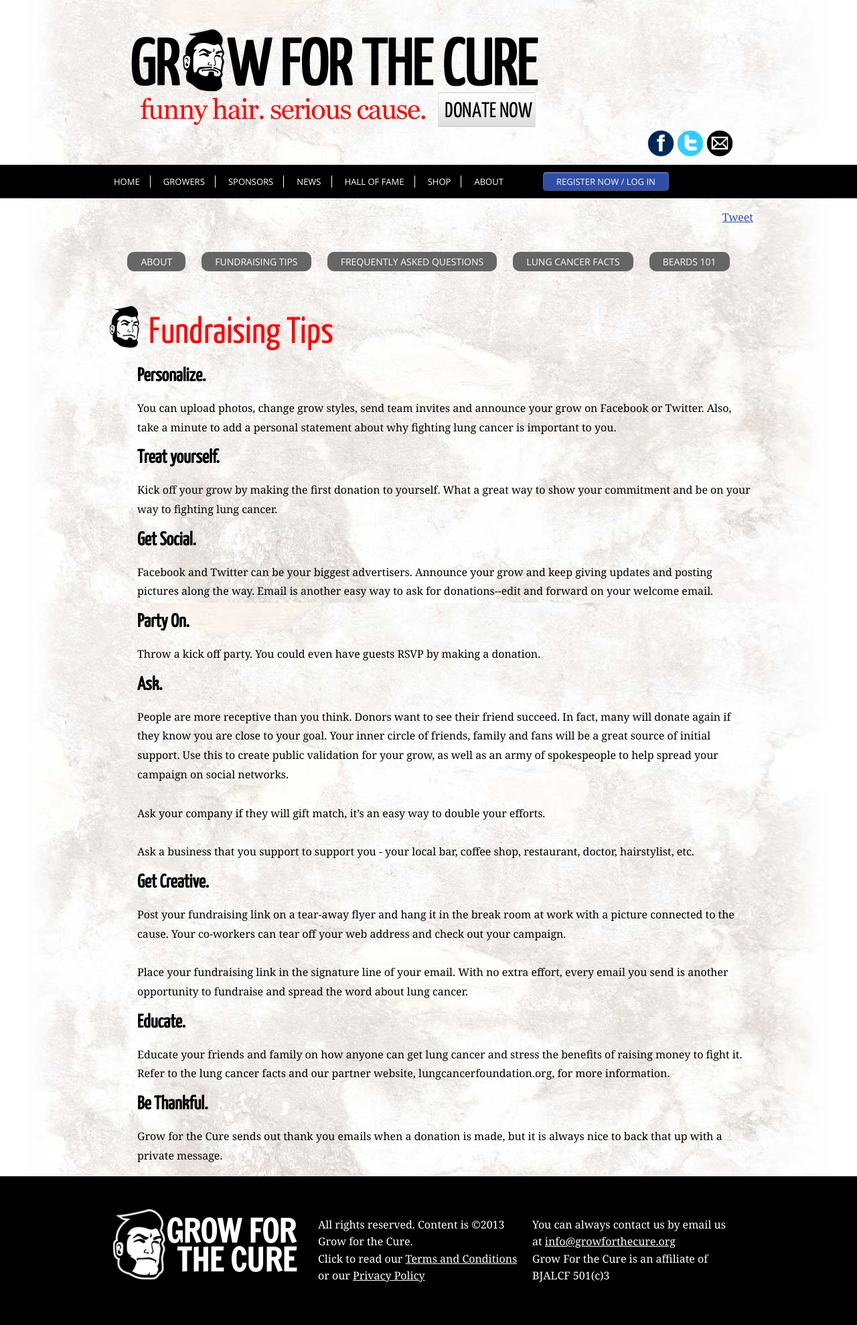
After one commit to ProJobless/growforthecure.org, a CodeIgniter app: page /about/fundraising/ in a window 1280 px wide. The commit adds this page. Shown: the whole page at 67% size. Run offline with CodeIgniter, Linux system fonts and the light colour scheme; some libraries are stand-ins or nearby versions; some web fonts are replaced.

Commit message:
update about subnav. added fundraising tips.

```diff
--- a/application/controllers/about.php
+++ b/application/controllers/about.php
@@ -53,6 +53,18 @@ class About extends CI_Controller {
 
 	}
 
+	function fundraising()
+	{
+		$data['page_title'] = "Grow for the Cure : Fundraising Tips";
+		$data['page_description'] = "Find out more about Grow for the Cure, and why we do what we do.";
+		$data['body_class'] = "fundraising-page";
+
+		$this->load->view('header', $data);
+		$this->load->view('fundraising', $data);
+		$this->load->view('footer', $data);
+
+	}
+
 
 
 }
--- a/application/views/about.php
+++ b/application/views/about.php
@@ -2,6 +2,7 @@
 
 	<div class="subnav">
 	<a href="<?php echo base_url() ?>about/">About</a>
+	<a href="<?php echo base_url() ?>about/fundraising/">Fundraising Tips</a>
 	<a href="<?php echo base_url() ?>about/faq/">Frequently asked questions</a>
 	<a href="<?php echo base_url() ?>about/lung_cancer_facts/">Lung Cancer Facts</a>
 	<a href="<?php echo base_url() ?>about/beards101/">Beards 101</a>
--- a/application/views/beards.php
+++ b/application/views/beards.php
@@ -3,6 +3,7 @@
 
 	<div class="subnav">
 	<a href="<?php echo base_url() ?>about/">About</a>
+	<a href="<?php echo base_url() ?>about/fundraising/">Fundraising Tips</a>
 	<a href="<?php echo base_url() ?>about/faq/">Frequently asked questions</a>
 	<a href="<?php echo base_url() ?>about/lung_cancer_facts/">Lung Cancer Facts</a>
 	<a href="<?php echo base_url() ?>about/beards101/">Beards 101</a>
--- a/application/views/faq.php
+++ b/application/views/faq.php
@@ -2,6 +2,7 @@
 
 	<div class="subnav">
 	<a href="<?php echo base_url() ?>about/">About</a>
+	<a href="<?php echo base_url() ?>about/fundraising/">Fundraising Tips</a>
 	<a href="<?php echo base_url() ?>about/faq/">Frequently asked questions</a>
 	<a href="<?php echo base_url() ?>about/lung_cancer_facts/">Lung Cancer Facts</a>
 	<a href="<?php echo base_url() ?>about/beards101/">Beards 101</a>
--- /dev/null
+++ b/application/views/fundraising.php
@@ -0,0 +1,44 @@
+<div class="inner">
+
+	<div class="subnav">
+	<a href="<?php echo base_url() ?>about/">About</a>
+	<a href="<?php echo base_url() ?>about/fundraising/">Fundraising Tips</a>
+	<a href="<?php echo base_url() ?>about/faq/">Frequently asked questions</a>
+	<a href="<?php echo base_url() ?>about/lung_cancer_facts/">Lung Cancer Facts</a>
+	<a href="<?php echo base_url() ?>about/beards101/">Beards 101</a>
+	</div>
+
+	<img src="<?php echo base_url() ?>artwork/fundraisingtips.png" />
+
+	<p class="question">Personalize.</p>
+	<p class="answer">You can upload photos, change grow styles, send team invites and announce your grow on Facebook or Twitter. Also, take a minute to add a personal statement about why fighting lung cancer is important to you.</p>
+
+	<p class="question">Treat yourself.</p>
+	<p class="answer">Kick off your grow by making the first donation to yourself. What a great way to show your commitment and be on your way to fighting lung cancer.</p>
+
+
+	<p class="question">Get Social.</p>
+	<p class="answer">Facebook and Twitter can be your biggest advertisers. Announce your grow and keep giving updates and posting pictures along the way. Email is another easy way to ask for donations--edit and forward on your welcome email.</p>
+
+	<p class="question">Party On.</p>
+	<p class="answer">Throw a kick off party. You could even have guests RSVP by making a donation.</p>
+
+	<p class="question">Ask.</p>
+	<p class="answer">People are more receptive than you think. Donors want to see their friend succeed. In fact, many will donate again if they know you are close to your goal. Your inner circle of friends, family and fans will be a great source of initial support. Use this to create public validation for your grow, as well as an army of spokespeople to help spread your campaign on social networks.<br /><br />
+	Ask your company if they will gift match, it’s an easy way to double your efforts.<br /><br />
+	Ask a business that you support to support you - your local bar, coffee shop, restaurant, doctor, hairstylist, etc.</p>
+
+	<p class="question">Get Creative.</p>
+	<p class="answer">Post your fundraising link on a tear-away flyer and hang it in the break room at work with a picture connected to the cause. Your co-workers can tear off your web address and check out your campaign.<br /><br />
+	Place your fundraising link in the signature line of your email. With no extra effort, every email you send is another opportunity to fundraise and spread the word about lung cancer.</p>
+
+	<p class="question">Educate.</p>
+	<p class="answer">Educate your friends and family on how anyone can get lung cancer and stress the benefits of raising money to fight it. Refer to the lung cancer facts and our partner website, lungcancerfoundation.org, for more information.</p>
+
+	<p class="question">Be Thankful.</p>
+	<p class="answer">Grow for the Cure sends out thank you emails when a donation is made, but it is always nice to back that up with a private message.</p>
+
+
+
+
+</div>
--- a/application/views/lungcancer.php
+++ b/application/views/lungcancer.php
@@ -3,6 +3,7 @@
 
 	<div class="subnav">
 	<a href="<?php echo base_url() ?>about/">About</a>
+	<a href="<?php echo base_url() ?>about/fundraising/">Fundraising Tips</a>
 	<a href="<?php echo base_url() ?>about/faq/">Frequently asked questions</a>
 	<a href="<?php echo base_url() ?>about/lung_cancer_facts/">Lung Cancer Facts</a>
 	<a href="<?php echo base_url() ?>about/beards101/">Beards 101</a>
--- a/css/styles.css
+++ b/css/styles.css
@@ -461,20 +461,20 @@ p.introPara {
 
 .about-page .about-copy p { padding-bottom: 10px; font-size: 18px; line-height: 180%; width: 630px; float: right; }
 
-.faq-page p.faq-header {
+.faq-page p.faq-header, .fundraising-page p.faq-header {
 	font-family: 'Yanone Kaffeesatz', sans-serif;
 	font-size: 36px;
 	color: red;
 	padding-top: 20px;
 	padding-left: 50px;
 }
-.faq-page p.question, .beard-page p.question {
+.faq-page p.question, .beard-page p.question, .fundraising-page p.question {
 	font-family: 'Yanone Kaffeesatz', sans-serif;
 	font-size: 28px;
 	padding: 10px 0 10px 50px;
 	font-weight: 700;
 }
-.faq-page p.answer, .beard-page p.answer {
+.faq-page p.answer, .beard-page p.answer, .fundraising-page p.answer {
 	font-size: 16px;
 	line-height: 180%;
 	padding-left: 50px;
```
Also changed, not shown: application/logs/log-2013-07-10.php (added, +7 -0 lines), application/views/profile.php (+5 -4 lines), artwork/fundraisingtips.png (added), 2 other files. Lines whose indentation alone changed are shown as unchanged.
